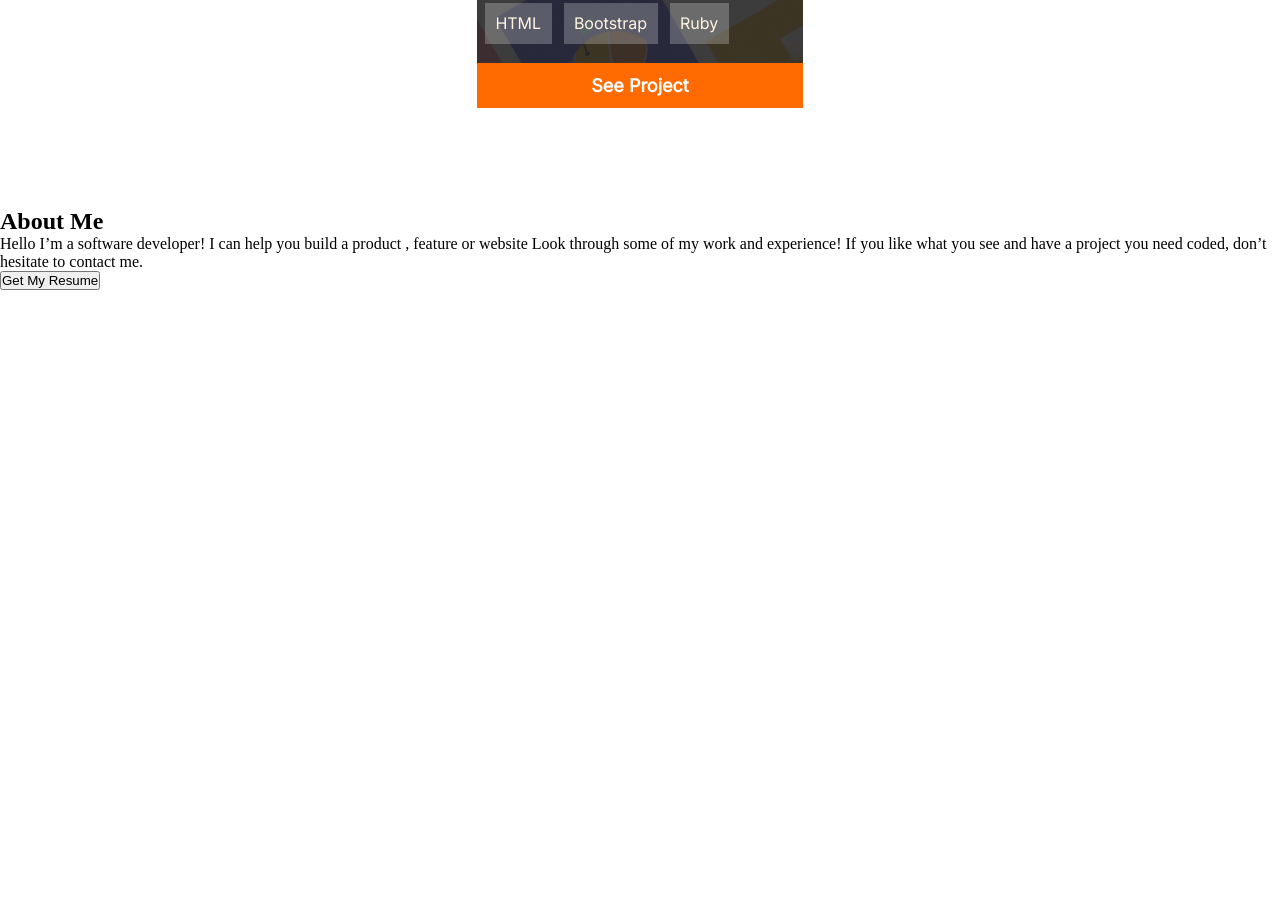
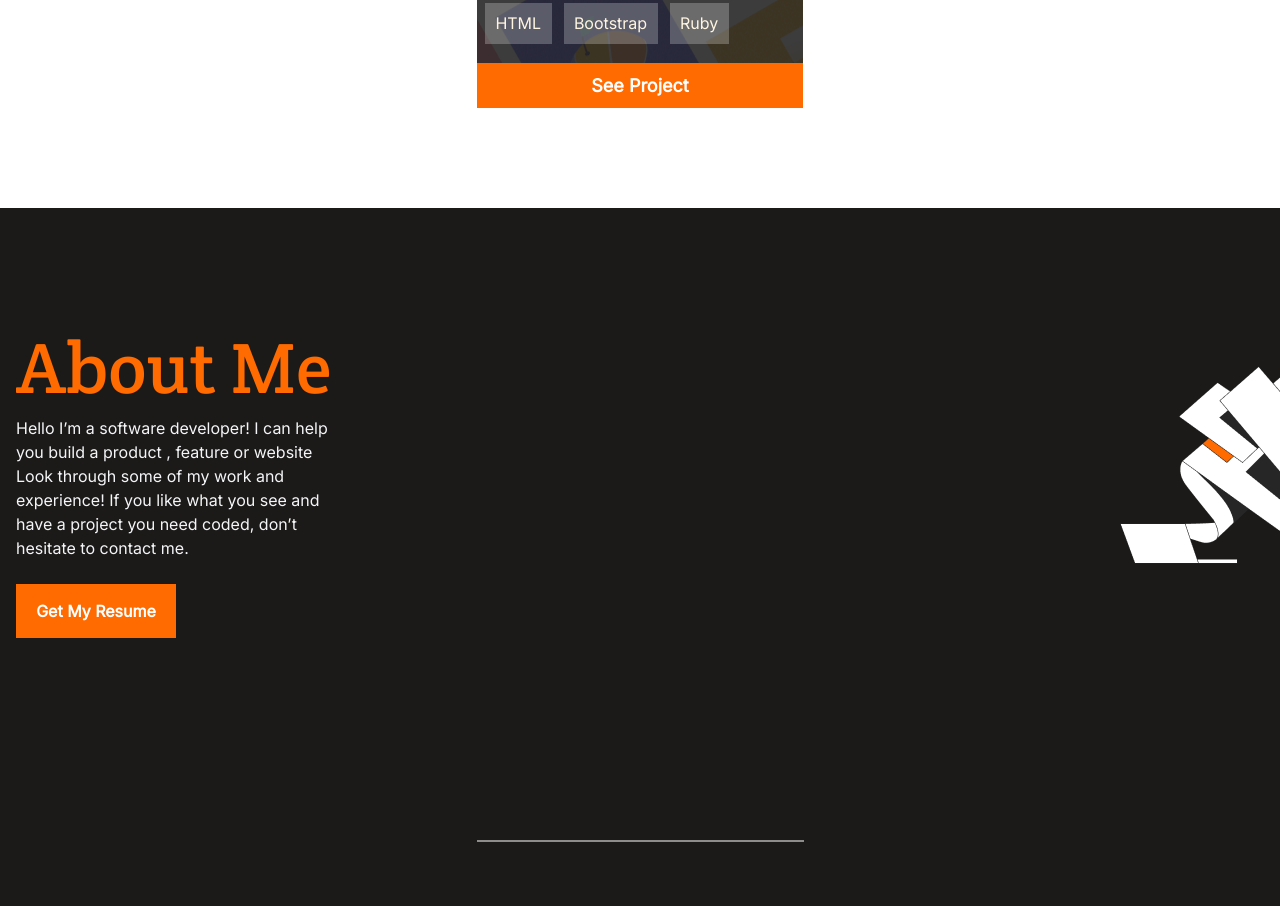
Before and after one commit to Chimoneg27/Personal-Portfolio, a website: page index.html in a window 1280 px wide. Shown: the part 3584-4490 px from the top of the page. Before the commit the page ends 3892 px from the top, so only its background shows below. Drawn offline with Linux system fonts and the light colour scheme.

Commit message:
Add styles for about me section

```diff
--- a/styles/mobile.css
+++ b/styles/mobile.css
@@ -286,3 +286,68 @@
   font-family: "Inter", 'Times New Roman', Times, serif;
   padding: 0.75rem;
 }
+
+.cards button:hover {
+  background-color: var(--hover-orange);
+  border: 1px solid var(--custom-orange);
+  color: var(--custom-orange);
+  font-weight: 700;
+}
+
+.about-me {
+  width: 100%;
+  padding: 7rem 0rem 4rem 0rem;
+  background-color: var(--portfolio-black);
+  display: flex;
+  flex-direction: column;
+  align-items: center;
+  background-image: url(/images/illustration-about-me-mobile.png);
+  background-repeat: no-repeat;
+  background-position: 100% 25%;
+}
+
+.intro {
+  width: 100%;
+  padding: 1rem 1rem 12rem 1rem;
+  margin-bottom: 0.65rem;
+}
+
+.intro h2 {
+  color: var(--custom-orange);
+  font-size: 4.5rem;
+  font-family: "Crete Round", 'Times New Roman', Times, serif;
+  font-weight: 400;
+  line-height: 4rem;
+  margin-bottom: 1rem;
+  width: 20.380rem;
+  text-align: left;
+}
+
+.intro p {
+  font-family: "Inter", 'Times New Roman', Times, serif;
+  font-size: 1rem;
+  line-height: 1.5rem;
+  color: var(--font-two);
+  font-weight: 400;
+  margin-bottom: 1.5rem;
+  width: 20.380rem;
+}
+
+.intro button {
+  border: none;
+  font-size: 1rem;
+  color: var(--white);
+  padding: 0.95rem;
+  width: 10rem;
+  font-weight: 600;
+  line-height: 1.5rem;
+  font-family: "Inter", 'Times New Roman', Times, serif;
+  background-color: var(--custom-orange);
+}
+
+.intro button:hover {
+  background-color: var(--hover-orange);
+  border: 1px solid var(--custom-orange);
+  color: var(--custom-orange);
+  font-weight: 700;
+}
```
